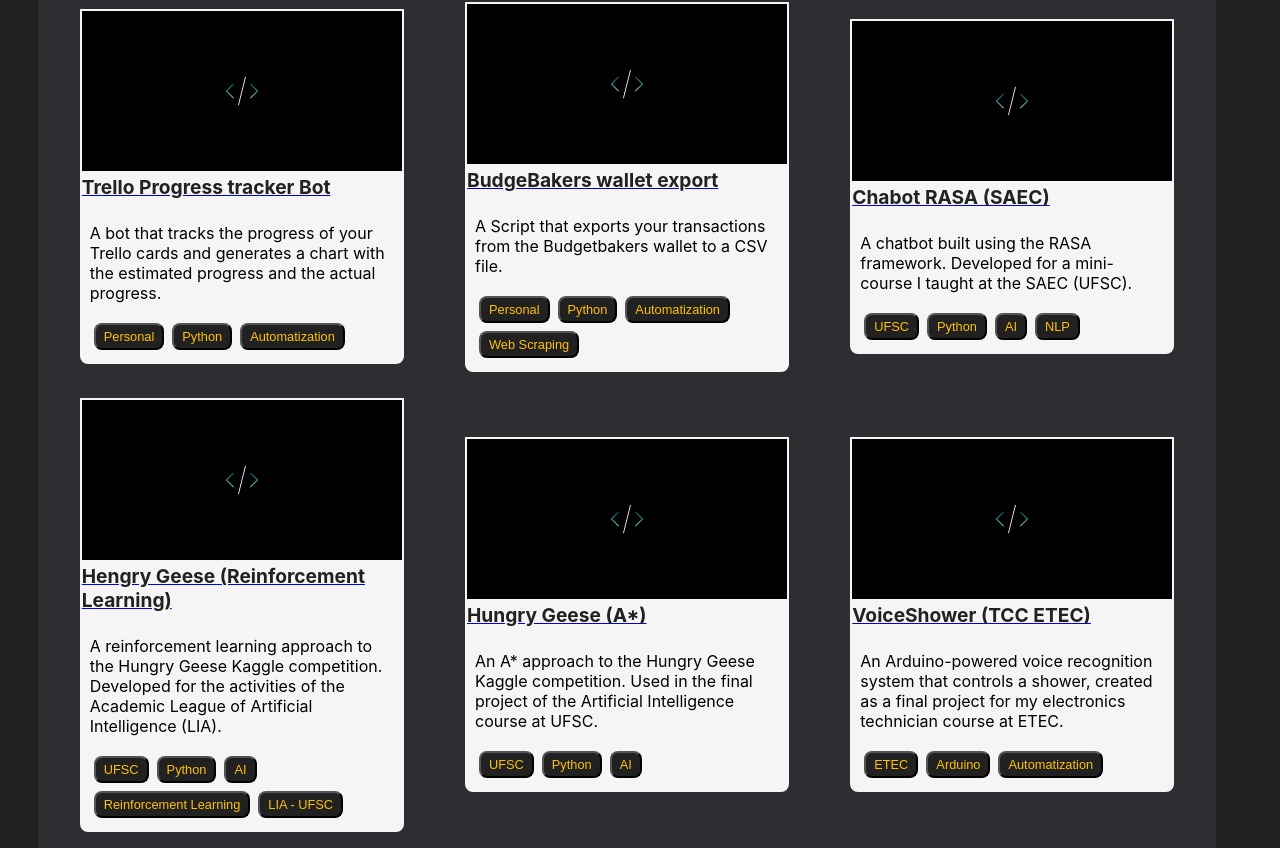
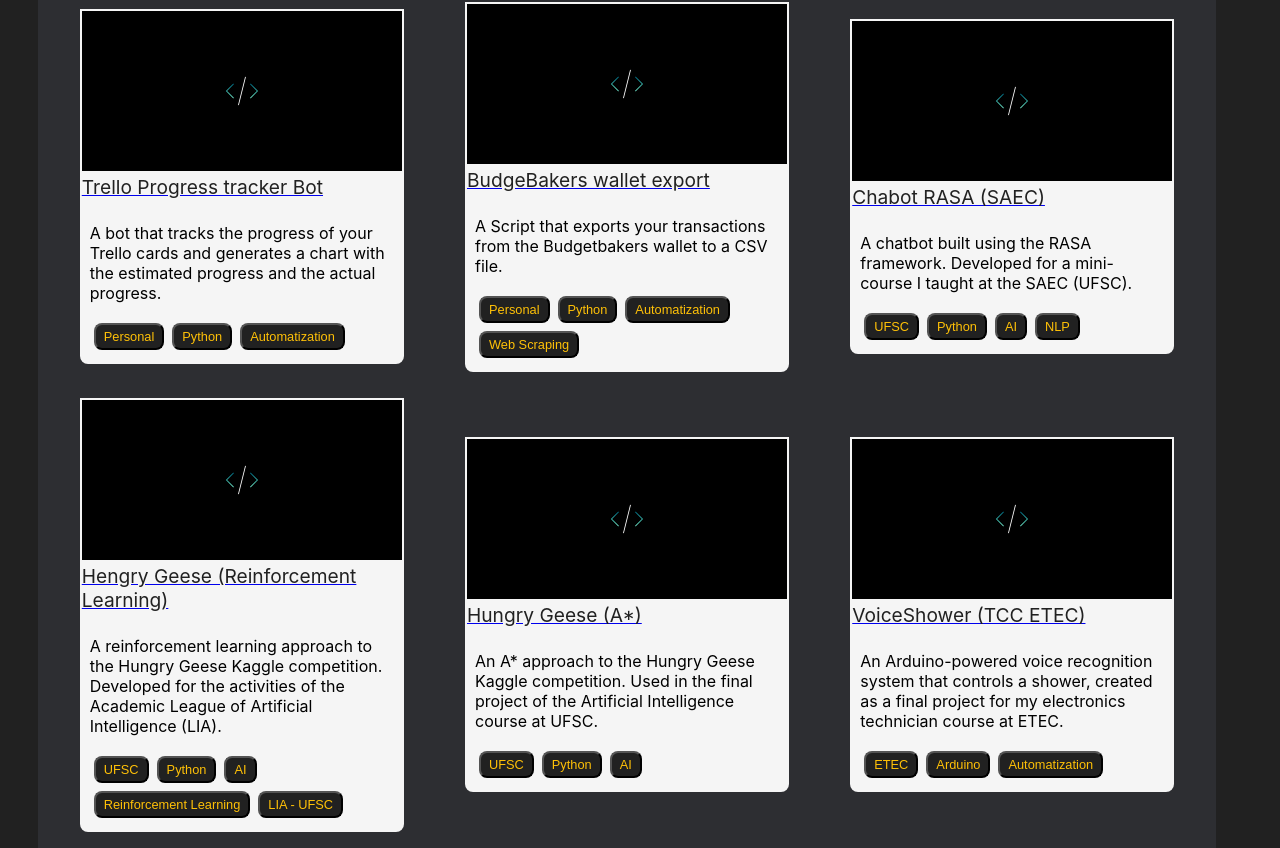
Before and after one commit to CodeWracker/codewracker.github.io, a React (Create React App) app: page / in a window 1280 px wide. Shown: the part 972-1820 px from the top of the page. Built offline with nearby package versions, Linux system fonts and the light colour scheme; a web font is replaced by a local one.

Commit message:
mudei p usar o cardTitle

```diff
--- a/src/components/ProjectsList/index.jsx
+++ b/src/components/ProjectsList/index.jsx
@@ -71,7 +71,7 @@ function ProjectsList() {
 
                             >
                                 <img src={project.image ? project.image : "assets/project_default_image.png"} alt="logo" className="project-card-logo" />
-                                <h2 className="project-card-title">{project.name}</h2>
+                                <CardTitle className="project-card-title">{project.name}</CardTitle>
                             </a>
                         </CardHeader>
                         <CardBody className="project-card-body">
```
